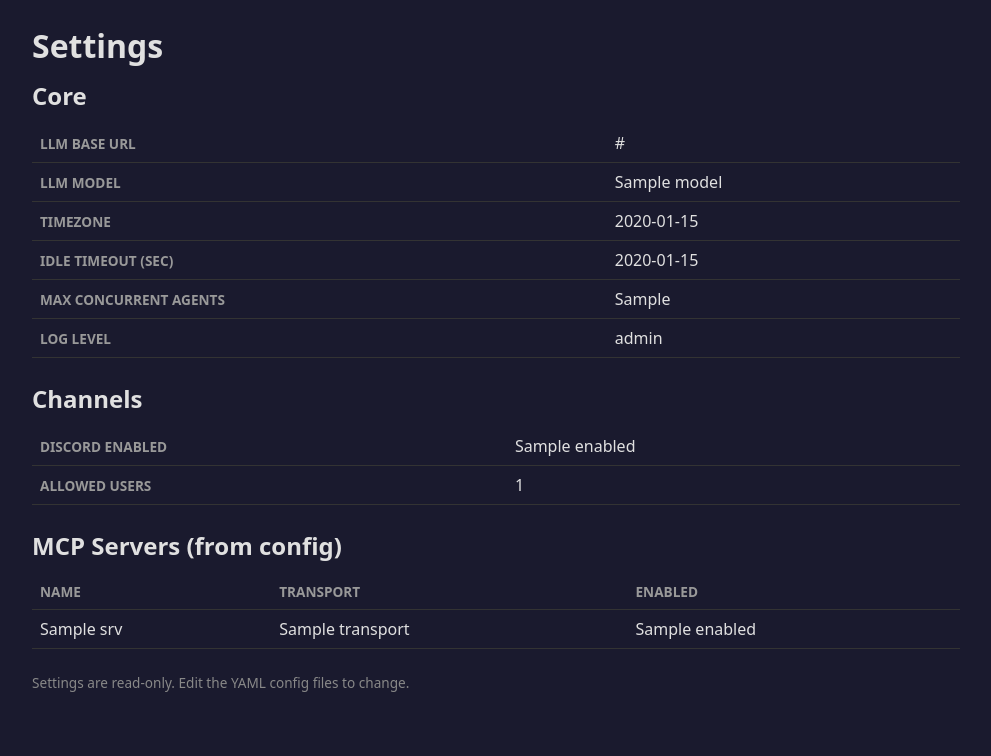
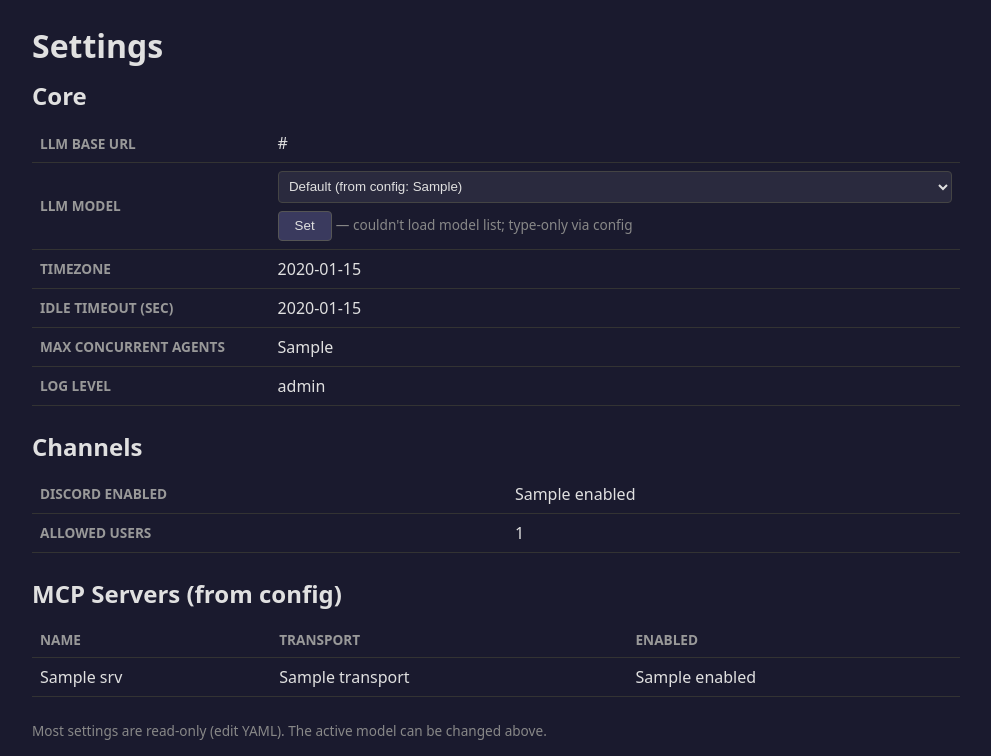
Before and after one commit to mdolton/jarvis, a FastAPI app: template jarvis/web/templates/settings.html in a window 1280 px wide. Shown: the part 63-819 px from the top of the page, without its empty margins (144-1135 px from the left). Before the commit the page ends 755 px from the top, so only its background shows below. Run offline with FastAPI, Linux system fonts and the light colour scheme; the template is opened without the code that fills it: most values are stand-ins (such as "Sample title", 1, 10 or a date in 2020); some libraries are stand-ins or nearby versions.

Commit message:
feat: dashboard model selector on /settings with availability badge
Co-Authored-By: Claude Sonnet 4.6 <noreply@anthropic.com>

```diff
--- a/jarvis/web/templates/settings.html
+++ b/jarvis/web/templates/settings.html
@@ -6,7 +6,31 @@
 <h2>Core</h2>
 <table>
     <tr><th>LLM base URL</th><td>{{ jarvis.llm.base_url }}</td></tr>
-    <tr><th>LLM model</th><td>{{ jarvis.llm.model }}</td></tr>
+    <tr>
+        <th>LLM model</th>
+        <td>
+            <form method="post" action="/settings/model" style="display:inline">
+                <select name="model">
+                    <option value="" {% if not model_selection %}selected{% endif %}>
+                        Default (from config: {{ config_model }})
+                    </option>
+                    {% for m in available_models %}
+                        <option value="{{ m }}" {% if model_selection == m %}selected{% endif %}>{{ m }}</option>
+                    {% endfor %}
+                    {% if selection_unavailable %}
+                        <option value="{{ model_selection }}" selected>{{ model_selection }} (not available)</option>
+                    {% endif %}
+                </select>
+                <button type="submit">Set</button>
+            </form>
+            {% if not catalog_ok %}
+                <span class="muted">— couldn't load model list; type-only via config</span>
+            {% endif %}
+            {% if selection_unavailable %}
+                <span class="badge badge-warn">selected model not available</span>
+            {% endif %}
+        </td>
+    </tr>
     <tr><th>Timezone</th><td>{{ jarvis.timezone }}</td></tr>
     <tr><th>Idle timeout (sec)</th><td>{{ jarvis.idle_timeout_sec }}</td></tr>
     <tr><th>Max concurrent agents</th><td>{{ jarvis.max_concurrent_agents }}</td></tr>
@@ -37,5 +61,5 @@
 <p class="muted">No MCP servers configured.</p>
 {% endif %}
 
-<p class="muted">Settings are read-only. Edit the YAML config files to change.</p>
+<p class="muted">Most settings are read-only (edit YAML). The active model can be changed above.</p>
 {% endblock %}
```
Also changed, not shown: jarvis/web/routes/settings.py (+29 -3 lines), tests/integration/test_web_settings.py (+37 -7 lines).
